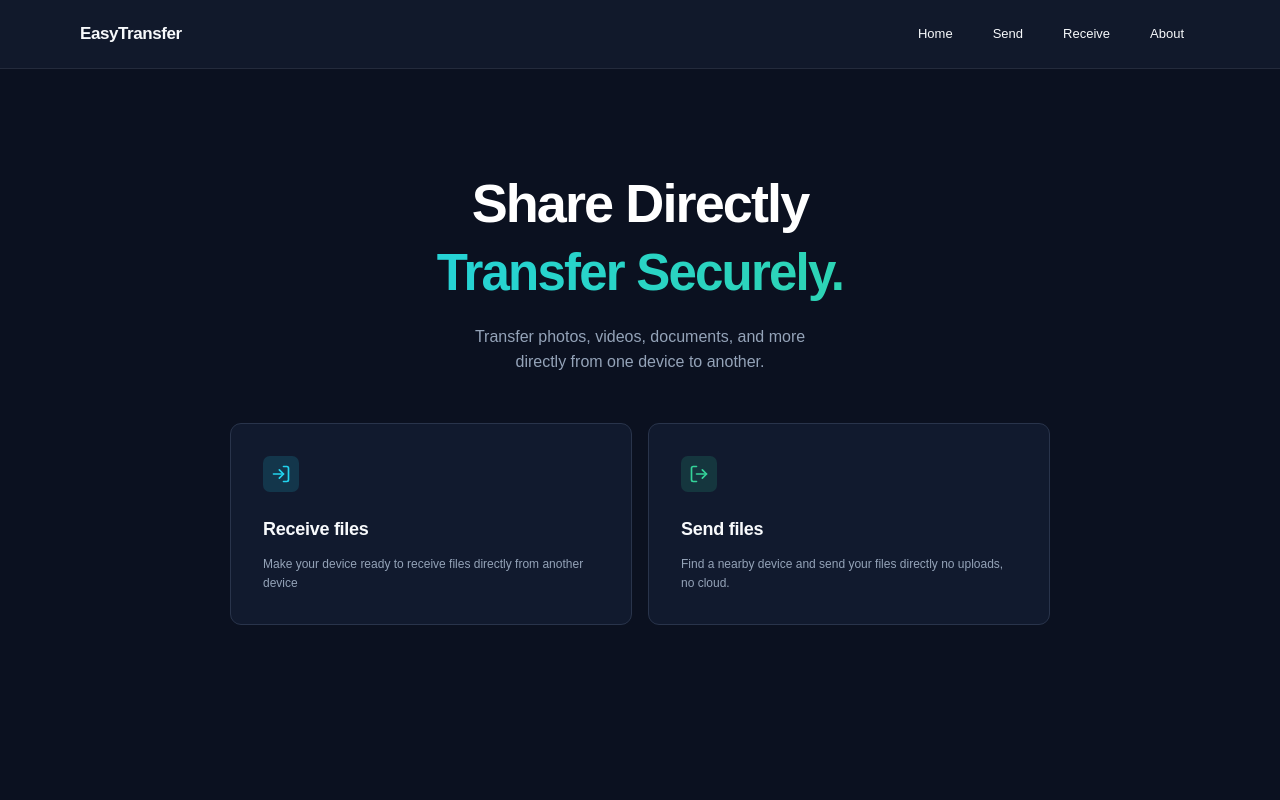
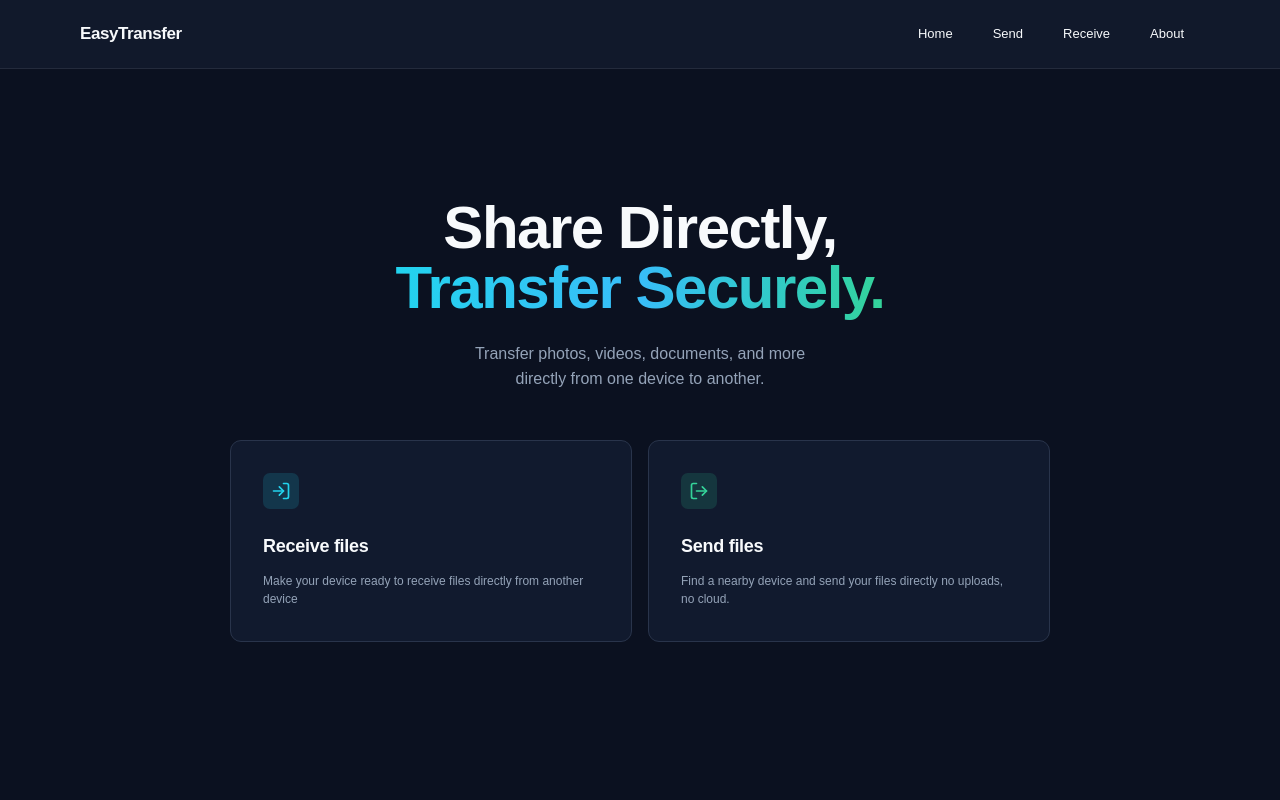
Before and after one commit to Markcjpaclibar/EasyTransfers, a Next.js app: page / in a window 1280 px wide. Shown: the top 800 px of the page. Built offline with nearby package versions, Linux system fonts and the light colour scheme.

Commit message:
hero section

```diff
--- a/components/home/Hero.tsx
+++ b/components/home/Hero.tsx
@@ -6,13 +6,12 @@ export default function Hero() {
       <div className="mx-auto w-full max-w-[1000px] pt-[85px] pb-[100px] sm:pt-[95px] sm:pb-[115px] lg:pt-[105px] lg:pb-[125px]">
         {/* Heading */}
         <div className="text-center">
-          <h1 className="text-[40px] font-bold leading-[1.1] tracking-[-0.035em] sm:text-[48px] lg:text-[54px]">
-            Share Directly
+          <h1 className="mt-6 text-3xl font-extrabold tracking-tight text-[#F8FAFC] sm:text-5xl lg:text-6xl">
+            Share Directly, <br className="hidden sm:inline" />
+            <span className="bg-gradient-to-r from-[#22D3EE] via-[#38BDF8] to-[#34D399] bg-clip-text text-transparent">
+              Transfer Securely.
+            </span>
           </h1>
-
-            <h2 className="mt-3 bg-gradient-to-r from-[#22D3EE] to-[#34D399] bg-clip-text text-[37px] font-bold leading-[1.1] tracking-[-0.035em] text-transparent sm:text-[45px] lg:text-[51px]">
-            Transfer Securely.
-            </h2>
 
           <p className="mx-auto mt-6 max-w-[560px] text-[14px] leading-[1.55] text-[#94A3B8] sm:text-[15px] lg:text-[16px]">
             Transfer photos, videos, documents, and more
```
